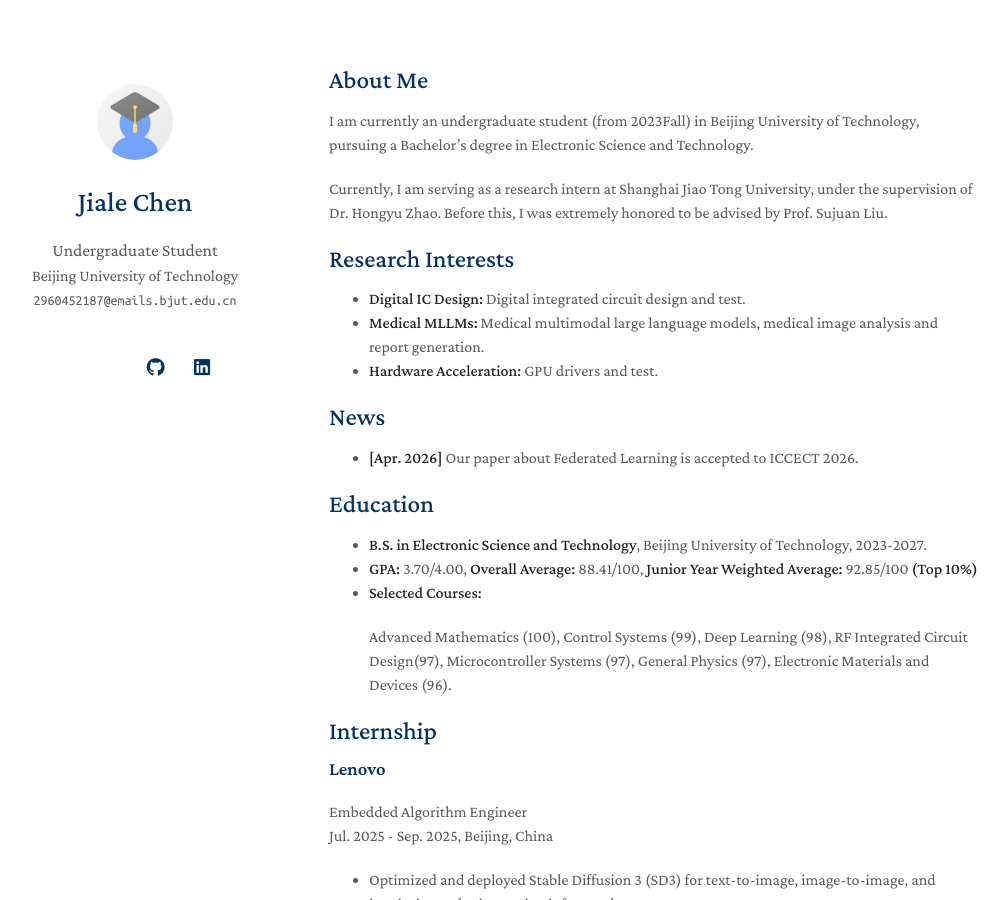
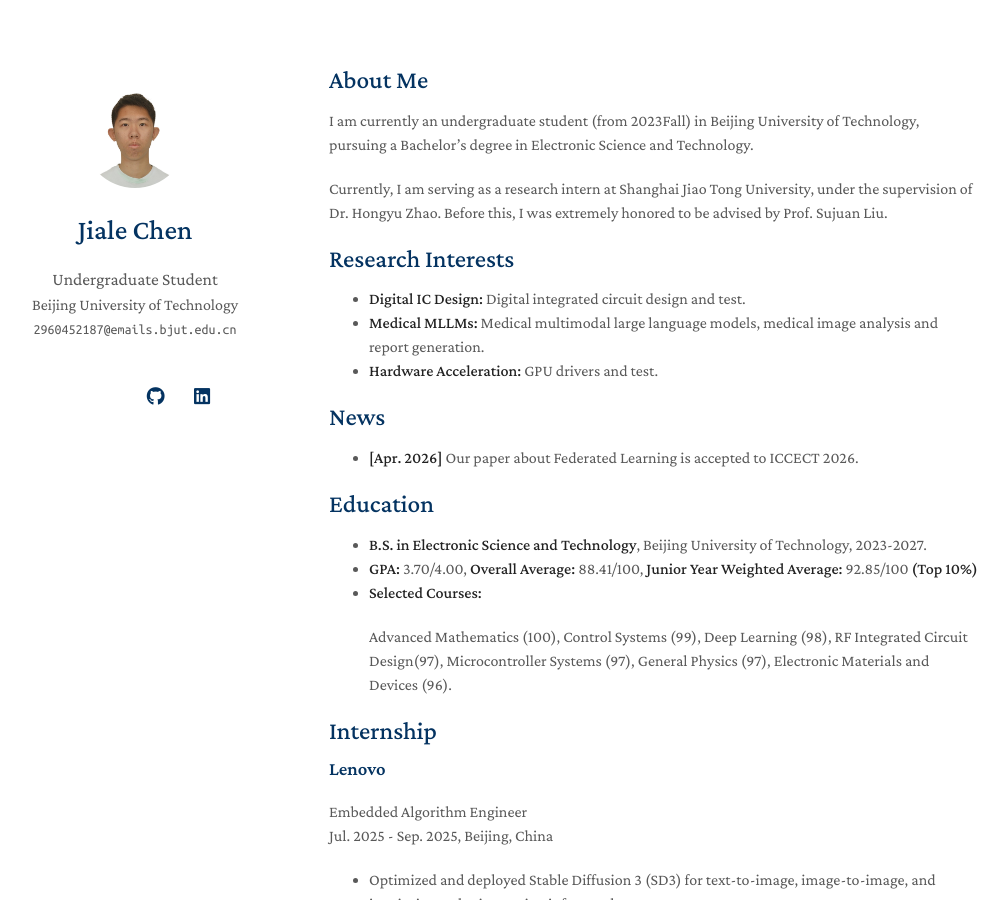
Before and after one commit to Chenjl13/Chenjl13.github.io, a Jekyll site: the page built from index.md, in a window 1280 px wide and 900 px high. Shown: the whole window, without its empty margins (141-1149 px from the left). Built offline with Jekyll 4.4.1, drawn with Linux system fonts in a browser that asks for light colours; a style sheet for code colours, icons or effects is not loaded; our own code applies the rules of GitHub Pages for plain Markdown files.

Commit message:
Update _config.yml

```diff
--- a/_config.yml
+++ b/_config.yml
@@ -19,7 +19,7 @@ linkedin: https://www.linkedin.com/
 
 # Images (e.g., your profile picture and your website's favicon)
 # "favicon" and "favicon_dark" are used for the light and dark modes, respectively.
-avatar: ./assets/img/avatar.png
+avatar: ./assets/img/MyPicture.jpg
 favicon: ./assets/img/favicon.png
 favicon_dark: ./assets/img/favicon-dark.png
 
```
